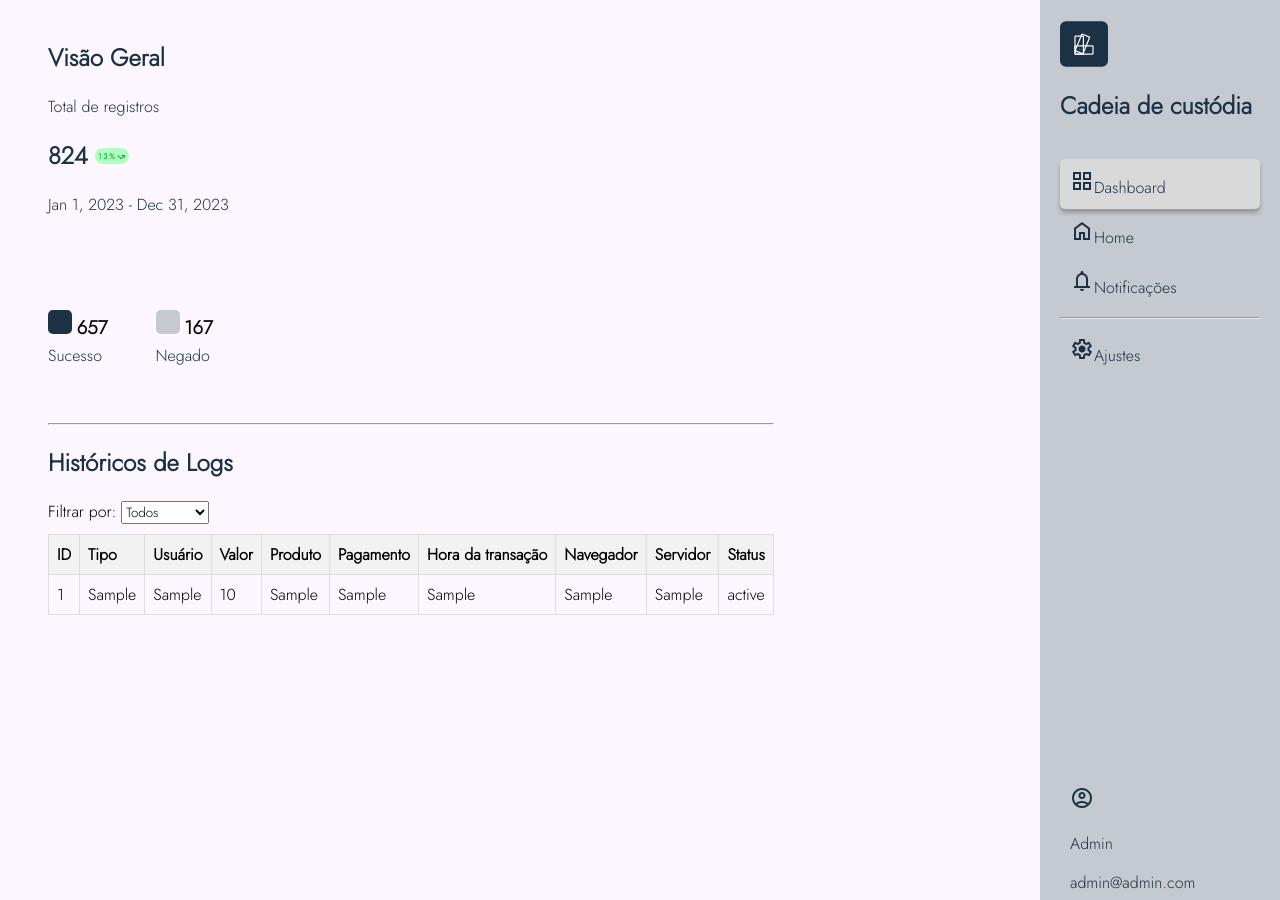
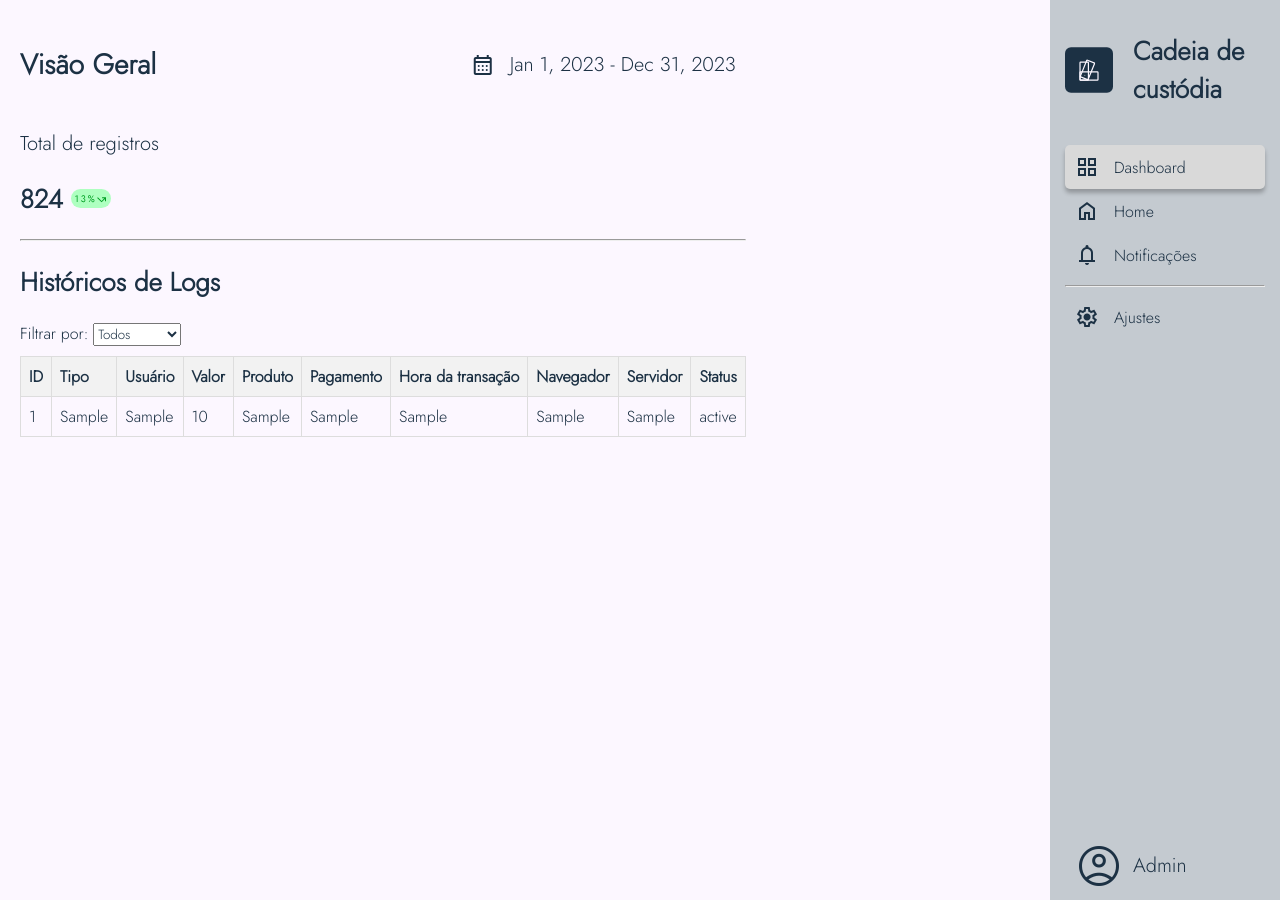
Before and after one commit to Ana-Laura-Moratelli/gerenciador-logs, a Flask app: page / in a window 1280 px wide. Run offline with Flask 3, Linux system fonts and the light colour scheme; tables that the repository leaves empty or names only in its code hold one stand-in row (values such as "Sample post"); some libraries are stand-ins or nearby versions.

Commit message:
arrumei os espaçamentos

```diff
--- a/src/static/css/style.css
+++ b/src/static/css/style.css
@@ -1,4 +1,4 @@
-
+@import url('https://fonts.googleapis.com/css2?family=Jost:wght@300&display=swap');
 :root{
     --azul-escuro: #1c3144;
     --cinza-escuro: #C4CAD0;
@@ -7,26 +7,57 @@
 }
 *{
     font-family: 'Jost', sans-serif;
+    color: var(--azul-escuro);
 }
-body, html {
+body{
     background-color: var(--branco);
     margin: 0;
     padding: 0;
 }
-h1, h2, p, a{
-    color: var(--azul-escuro);
+h1{
+    font-size: 28px;
 }
-.wrapper {
+h2{
+    font-size: 26px;
+}
+p{
+    font-size: 20px;
+}
+
+
+/* CONTAINERS */
+.container {
     display: flex;
 }
+.container-2{
+    flex: 1;
+    padding: 20px;
+}
+.container-3{
+    display: flex;
+    flex-direction: row;
+    align-items: center;
 
-.content {
-    flex: 1;
-    padding: 20px 48px;
 }
 
-.sidebar {
-    padding: 20px;
+.grafico{
+    width: 40px;
+    height: auto;
+}
+.calendario{
+    display: flex;
+    align-items: center;
+    padding: 10px;
+    flex-direction: row;
+    gap: 15px;
+}
+.data{
+    margin-left: auto;
+}
+
+/* MENU LATERAL */
+.menu {
+    padding: 10px 15px;
     width: 200px;
     position: fixed;
     top: 0;
@@ -37,72 +68,76 @@ h1, h2, p, a{
     display: flex;
     flex-direction: column;
 }
-.sidebar ul {
+
+.menu-logo{
+    display: flex;
+    flex-direction: row;
+    align-items: center;
+    gap: 20px;
+}
+
+.menu ul {
     list-style: none;
     padding: 0;
 }
 
-.sidebar li {
+.menu li a {
+    display: flex;
+    align-items: center;
     padding: 10px;
+    flex-direction: row;
+    gap: 15px;
+}
+.menu a {
+    text-decoration: none;
 }
 
-.sidebar a {
-    text-decoration: none;
-    display: block;
-    transition: background-color 0.3s;
-}
-
-
-
-.azul{
-    width: 24px;
-    height: 24px;
-    border-radius: 5px;
-    background: var(--azul-escuro);
-}
-.cinza{
-    width: 24px;
-    height: 24px;
-    border-radius: 5px;
-    background: var(--cinza-escuro);
-}
-.bottom-element {
-    margin-top: auto; /* Empurra o elemento para o final da barra lateral */
-    padding: 10px;
-}
+/* LOGO */
 .logo{
     width: 48px;
     height: 48px;
 }
-.titulo{
-    display: flex;
-    justify-content: center;
-    gap: 700px;
-    flex-direction: row;
-}
-.container-principal{
-    display: flex;
-    justify-content: center;
-    flex-direction: row;
-}
-.content2{
-    padding: 64px 0px;
-}
-.content2 p{
-    margin: -16px 0px;
-}
-.azul, .cinza, h3{
-    display: inline-block;
-}
-.content3{
-    display: flex;
-    flex-direction: row;
-    gap: 48px;
-}
 
+/* LINK ATIVO DASHBOARD */
 .pag-ativo{
     background-color: var(--cinza);
     border-radius: 5px;
     box-shadow: 0px 4px 4px 0px rgba(0, 0, 0, 0.25);
 
 }
+/* ADMIN */
+#adm{
+    font-size: 48px;
+}
+.menu-usuario{
+    margin-top: auto;
+    padding: 10px;
+    display: flex;
+    flex-direction: row;
+    align-items: center;
+    gap: 10px;
+}
+
+
+
+
+/* CSS DA TABELA */
+table {
+    width: 100%;
+    border-collapse: collapse;
+    margin-bottom: 20px;
+}
+
+th, td {
+    border: 1px solid #ddd;
+    padding: 8px;
+    text-align: left;
+}
+
+th {
+    background-color: #f2f2f2;
+}
+
+#filtroSelect {
+    margin-bottom: 10px;
+}
--- /dev/null
+++ b/src/static/js/script.js
@@ -0,0 +1,16 @@
+function filtrarTabela() {
+    var filtroSelect = document.getElementById("filtroSelect");
+    var tabela = document.getElementById("tabela");
+    var linhas = tabela.getElementsByTagName("tr");
+
+    for (var i = 1; i < linhas.length; i++) {
+        var tipoLinha = linhas[i].getElementsByTagName("td")[1].innerText;
+        var filtroSelecionado = filtroSelect.value;
+
+        if (filtroSelecionado === "todos" || tipoLinha === filtroSelecionado) {
+            linhas[i].style.display = "";
+        } else {
+            linhas[i].style.display = "none";
+        }
+    }
+}
--- a/src/templates/dashboard.html
+++ b/src/templates/dashboard.html
@@ -1,46 +1,32 @@
 <!DOCTYPE html>
-<html lang="en">
+<html lang="pt-br">
 <head>
     <meta charset="UTF-8">
     <meta name="viewport" content="width=device-width, initial-scale=1.0">
     <link rel="stylesheet" href="../static/css/style.css">
+    <script src="../static/js/script.js"></script>
+    <script type="text/javascript" src="https://www.gstatic.com/charts/loader.js"></script>
     <link rel="stylesheet" href="https://fonts.googleapis.com/css2?family=Material+Symbols+Outlined:opsz,wght,FILL,GRAD@24,400,0,0" />
     <title>Dashboard</title>
     <link rel="shortcut icon" href="../static/img/logo.svg" type="image/x-icon">
-    <style>
-        @import url('https://fonts.googleapis.com/css2?family=Jost:wght@300&display=swap');
-      </style>
 </head>
 <body>
+    <div class="container">
+        <section class="container-principal">
+        <div class="container-2">
+            <div class="container-3">
+            <h1>Visão Geral</h1>
+            <div class="data">
+            <p class="calendario"><span class="material-symbols-outlined">
+                calendar_month
+                </span>Jan 1, 2023 - Dec 31, 2023</p></div>
+            </div>
+            <p>Total de registros</p>
+            <h2>824  <img class="grafico" src="../static/img/grafico1.svg" alt="gráfico subindo"></h2>
 
-    <div class="wrapper">
-        <section class="container-principal">
-        <div class="content">
-            <h1>Visão Geral</h1>
-            <p>Total de registros</p>
-            <h2>824 <img src="../static/img/grafico1.svg" alt="gráfico aumentando"></h2>
-            <p>Jan 1, 2023 - Dec 31, 2023</p>
-            <section class="content3">
-                <section class="content2">
 
-                    <div class="azul">
-                    </div>
-                    <h3>657</h3>
-
-                    <p>Sucesso</p>
-                </section>
-                <section class="content2">
-
-                    <div class="cinza">
-                    </div>
-                    <h3>167</h3>
-
-                    <p>Negado</p>
-                </section>
-            </section>
-            <script type="text/javascript" src="https://www.gstatic.com/charts/loader.js"></script>
+            <!---GRÁFICO-->
             <div id="chart_div"></div>
-
             <script>
               google.charts.load('current', {'packages':['bar']});
               google.charts.setOnLoadCallback(drawChart);
@@ -48,10 +34,10 @@
               function drawChart() {
                 var data = google.visualization.arrayToDataTable([
                   ['Year', 'Compras', 'Pagamentos', 'Carrinho'],
-                  ['jan-Mar', 600, 400, 200],
-                  ['Abr-Jun', 234, 324, 235],
+                  ['jan-Mar', 300, 400, 200],
+                  ['Abr-Jun', 230, 350, 235],
                   ['Jul-Set', 620, 120, 300],
-                  ['Out-Dez', 530, 540, 350]
+                  ['Out-Dez', 800, 600, 350]
                 ]);
 
                 var options = {
@@ -60,8 +46,7 @@
                   height: 400,
                   colors: ['#1c3144', '#38AECC', '#0090C1'],
                   backgroundColor: 'transparent',
-                  chartArea: { backgroundColor: '#FCF7FF', } // Define a cor de fundo dentro do gráfico
-
+                  chartArea: { backgroundColor: '#FCF7FF', }
                 };
 
                 var chart = new google.charts.Bar(document.getElementById('chart_div'));
@@ -69,41 +54,11 @@
                 chart.draw(data, google.charts.Bar.convertOptions(options));
               }
             </script>
+             <!---FIM GRÁFICO-->
 
             <hr>
             <h2>Históricos de Logs</h2>
-            <!DOCTYPE html>
-<html lang="en">
-<head>
-    <meta charset="UTF-8">
-    <meta name="viewport" content="width=device-width, initial-scale=1.0">
-    <style>
-        table {
-            width: 100%;
-            border-collapse: collapse;
-            margin-bottom: 20px;
-        }
-
-        th, td {
-            border: 1px solid #ddd;
-            padding: 8px;
-            text-align: left;
-        }
-
-        th {
-            background-color: #f2f2f2;
-        }
-
-        #filtroSelect {
-            margin-bottom: 10px;
-        }
-    </style>
-    <title>Filtro de Tabela</title>
-</head>
-<body>
-
-   <!-- ... (código HTML existente) ... -->
-
+            <!---FILTRO DO HISTÓRICO DE LOGS-->
             <label for="filtroSelect">Filtrar por:</label>
             <select id="filtroSelect" onchange="filtrarTabela()">
                 <option value="todos">Todos</option>
@@ -111,7 +66,6 @@
                 <option value="Compra">Compras</option>
                 <option value="Carrinho">Carrinho</option>
             </select>
-
             <table id="tabela">
                 <thead>
                     <tr>
@@ -144,39 +98,16 @@
                     {% endfor %}
                 </tbody>
             </table>
-
-<script>
-    function filtrarTabela() {
-        var filtroSelect = document.getElementById("filtroSelect");
-        var tabela = document.getElementById("tabela");
-        var linhas = tabela.getElementsByTagName("tr");
-
-        for (var i = 1; i < linhas.length; i++) {
-            var tipoLinha = linhas[i].getElementsByTagName("td")[1].innerText;
-            var filtroSelecionado = filtroSelect.value;
-
-            if (filtroSelecionado === "todos" || tipoLinha === filtroSelecionado) {
-                linhas[i].style.display = "";
-            } else {
-                linhas[i].style.display = "none";
-            }
-        }
-    }
-</script>
-
-
-</body>
-</html>
+            <!---FIM DO FILTRO DO HISTÓRICO DE LOGS-->
 
         </div>
-
-
-
         </section>
-
-        <div class="sidebar">
+            <!---MENU LATERAL-->
+                    <div class="menu">
+                        <div class="menu-logo">
                         <img class="logo" src="../static/img/logo.svg" alt="logo">
                         <h2>Cadeia de custódia</h2>
+                        </div>
                         <!-- Seu menu fixo aqui -->
                         <ul> <li class="pag-ativo"><a href=""><span class="material-symbols-outlined">
                                 grid_view
@@ -194,15 +125,14 @@
                                 </span>Ajustes</a></li>
                         </ul>
 
-        <div class="bottom-element">
-            <span class="material-symbols-outlined">
+                    <div class="menu-usuario">
+                        <span id="adm" class="material-symbols-outlined">
                         account_circle
                         </span>
                         <p>Admin</p>
-            <p>admin@admin.com</p>
                     </div>
                     </div>
     </div>
-
+            <!---FIM MENU LATERAL-->
 </body>
 </html>
```
Also changed, not shown: app.py (deleted). Lines whose indentation alone changed are shown as unchanged.
